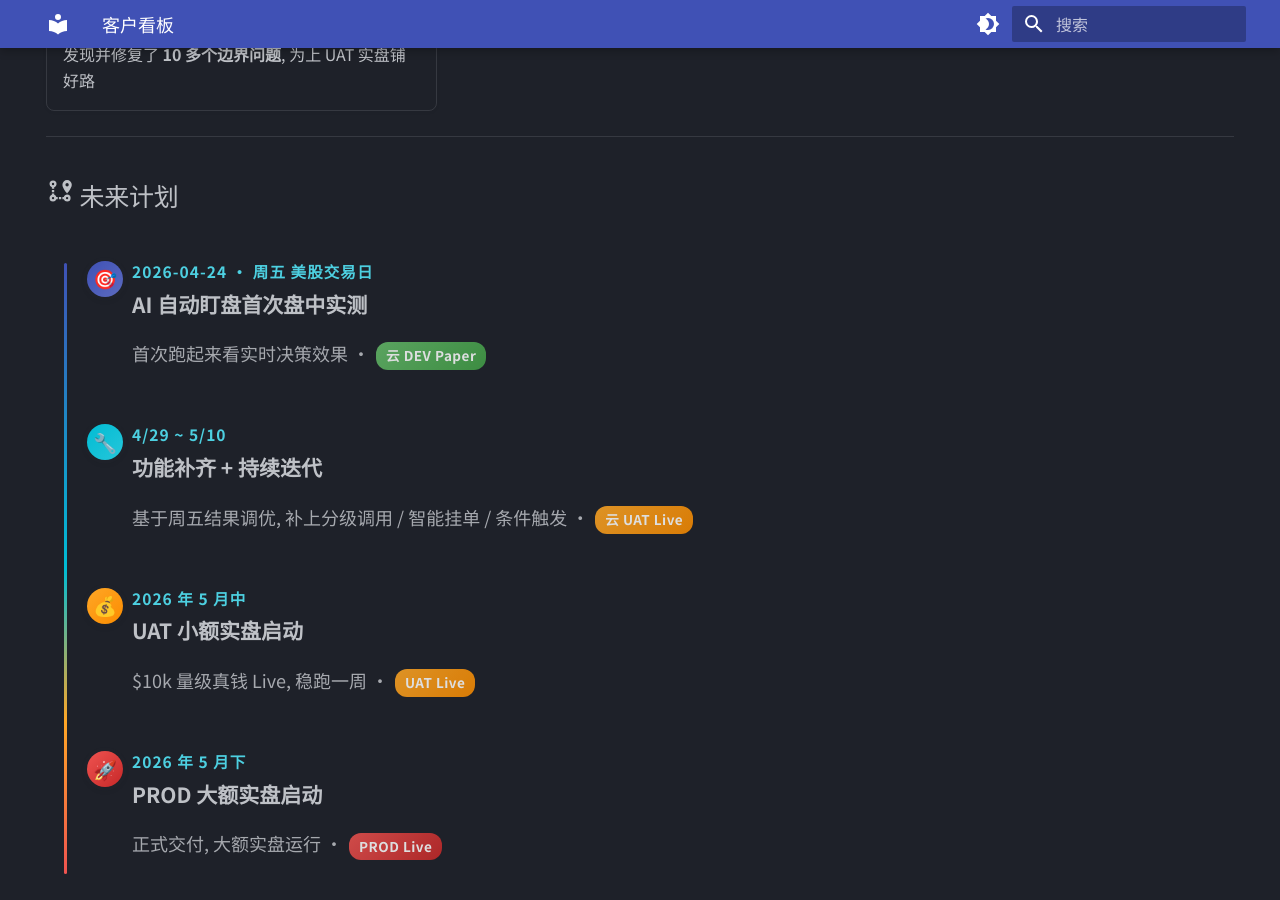
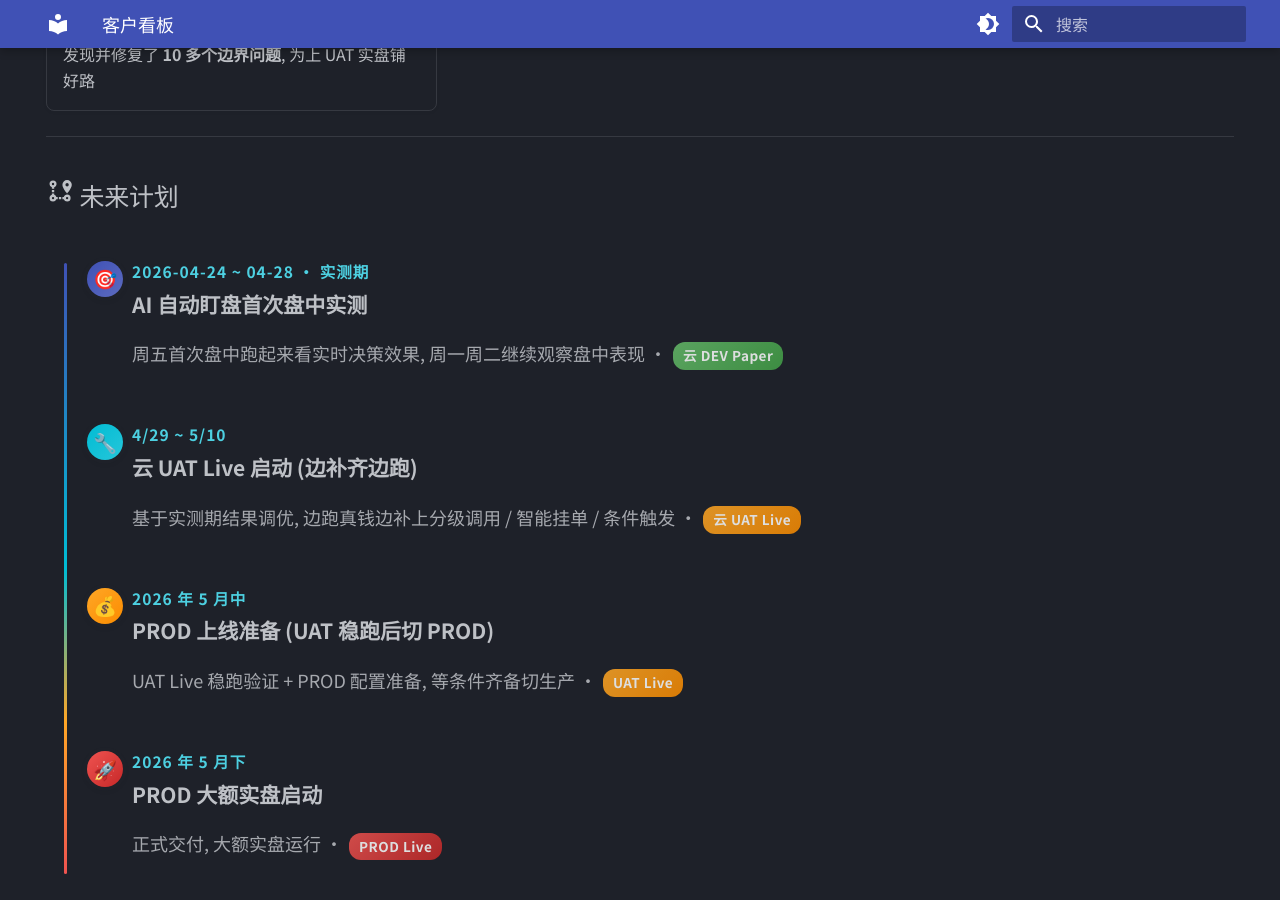
Before and after one commit to ChunmiaoYu/Projects-Wiki, an MkDocs documentation site: the page built from docs/options-trader/dashboard/index.md, in a window 1280 px wide and 900 px high, scrolled down 1421 px. Built offline with MkDocs 1.6.1 and Material for MkDocs 9.7.7, drawn with Linux system fonts in a browser that asks for light colours; some of the changed text lies outside the part shown.

Commit message:
docs(dashboard): 时间线 C 方案 + 第 1 节点扩展为 4/24-4/28 实测期
- 第 1 节点 4/24 → 4/24~4/28 实测期 (周五首次 + 周一二补强观察)
- 第 3 节点 'UAT 小额实盘启动' → 'PROD 上线准备 (UAT 稳跑后切)'
  避免与第 2 节点 UAT Live 启动重复
- 第 2 节点 title 改为 '云 UAT Live 启动 (边补齐边跑)' 更明确
- 'next milestone' 卡片日期同步更新

Co-Authored-By: Claude Opus 4.7 (1M context) <noreply@anthropic.com>

```diff
--- a/docs/options-trader/dashboard/index.md
+++ b/docs/options-trader/dashboard/index.md
@@ -22,7 +22,7 @@ hide:
 <div class="next-milestone" markdown>
 <div class="icon">🚀</div>
 <div class="content" markdown>
-<div class="date">下一节点 · 2026-04-24 (周五, 美股交易日)</div>
+<div class="date">下一节点 · 2026-04-24 ~ 04-28 · 实测期</div>
 <div class="event">AI 自动盯盘首次盘中实测</div>
 <div class="sub" markdown>环境: <span class="badge badge-dev">云 DEV</span> <span class="badge badge-paper">模拟账户 Paper</span></div>
 </div>
@@ -98,23 +98,23 @@ hide:
 
 <div class="tl-item" markdown>
 <div class="tl-dot tl-dot-1">🎯</div>
-<div class="tl-date">2026-04-24 · 周五 美股交易日</div>
+<div class="tl-date">2026-04-24 ~ 04-28 · 实测期</div>
 <div class="tl-title">AI 自动盯盘首次盘中实测</div>
-<div class="tl-desc" markdown>首次跑起来看实时决策效果 · <span class="badge badge-dev">云 DEV Paper</span></div>
+<div class="tl-desc" markdown>周五首次盘中跑起来看实时决策效果, 周一周二继续观察盘中表现 · <span class="badge badge-dev">云 DEV Paper</span></div>
 </div>
 
 <div class="tl-item" markdown>
 <div class="tl-dot tl-dot-2">🔧</div>
 <div class="tl-date">4/29 ~ 5/10</div>
-<div class="tl-title">功能补齐 + 持续迭代</div>
-<div class="tl-desc" markdown>基于周五结果调优, 补上分级调用 / 智能挂单 / 条件触发 · <span class="badge badge-uat">云 UAT Live</span></div>
+<div class="tl-title">云 UAT Live 启动 (边补齐边跑)</div>
+<div class="tl-desc" markdown>基于实测期结果调优, 边跑真钱边补上分级调用 / 智能挂单 / 条件触发 · <span class="badge badge-uat">云 UAT Live</span></div>
 </div>
 
 <div class="tl-item" markdown>
 <div class="tl-dot tl-dot-3">💰</div>
 <div class="tl-date">2026 年 5 月中</div>
-<div class="tl-title">UAT 小额实盘启动</div>
-<div class="tl-desc" markdown>$10k 量级真钱 Live, 稳跑一周 · <span class="badge badge-uat">UAT Live</span></div>
+<div class="tl-title">PROD 上线准备 (UAT 稳跑后切 PROD)</div>
+<div class="tl-desc" markdown>UAT Live 稳跑验证 + PROD 配置准备, 等条件齐备切生产 · <span class="badge badge-uat">UAT Live</span></div>
 </div>
 
 <div class="tl-item" markdown>
```
Also changed, not shown: docs/options-trader/dashboard-snapshots/2026-04-22.md (+7 -7 lines).
